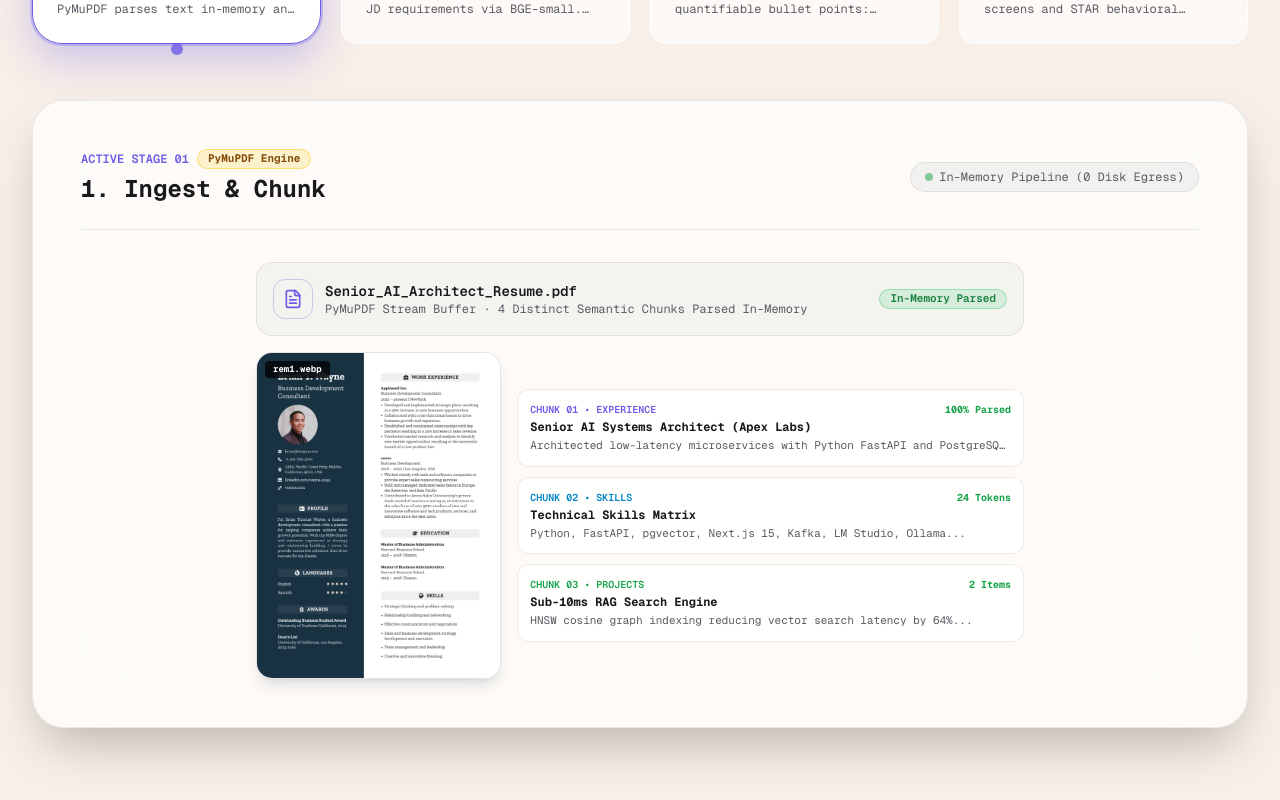
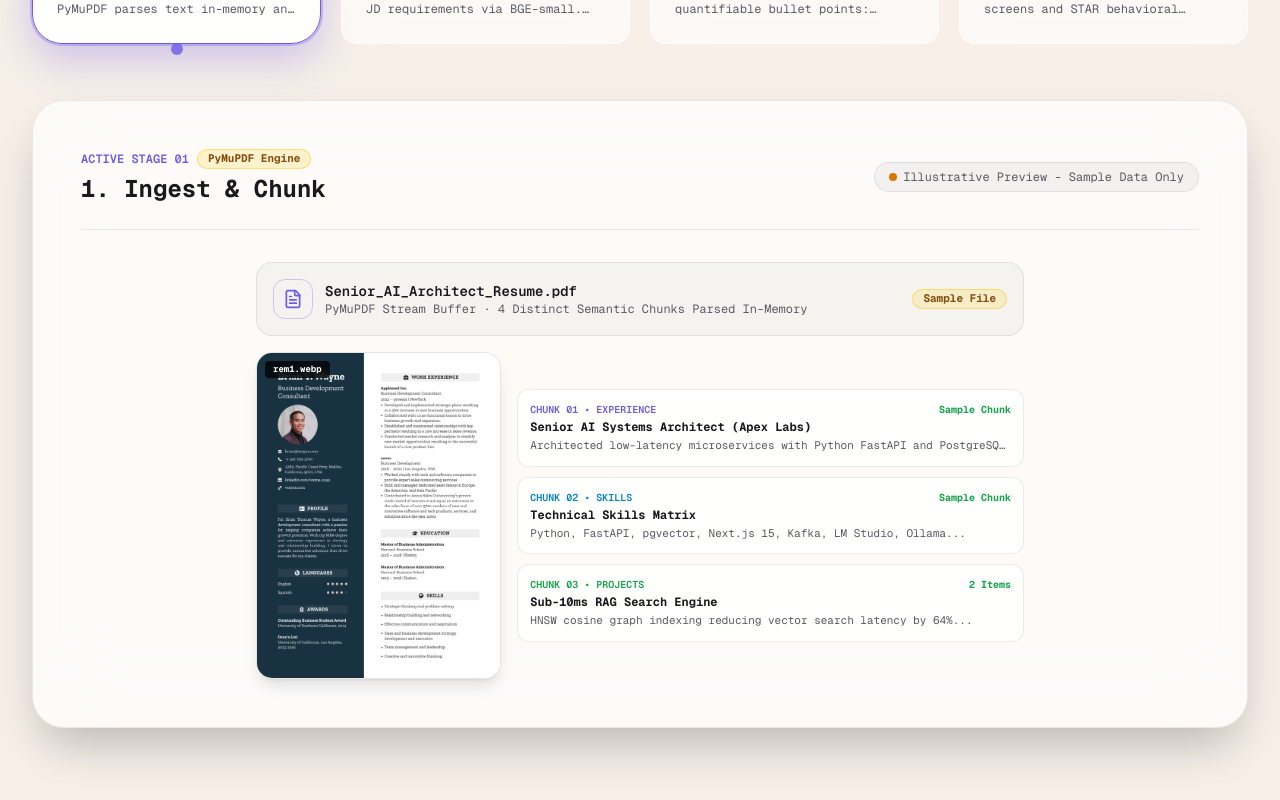
Before and after one commit to ITshortbot/PlaceMind, a Next.js app in the folder frontend/: page / in a window 1280 px wide. Shown: the part 2459-3259 px from the top of the page. Built offline with nearby package versions, Linux system fonts and the light colour scheme.

Commit message:
fix: label landing demo preview as illustrative, strip fake precision and nonexistent audio claims

```diff
--- a/frontend/src/components/landing/HowItWorks.tsx
+++ b/frontend/src/components/landing/HowItWorks.tsx
@@ -189,8 +189,8 @@ export function HowItWorks() {
 
             <div className="flex items-center gap-3 text-xs font-mono text-[#5A5A63] dark:text-[#A1A1AA]">
               <span className="flex items-center gap-1.5 px-3.5 py-1.5 rounded-full bg-black/[0.04] dark:bg-[#0A0A0C] border border-black/[0.08] dark:border-white/[0.08]">
-                <span className="w-2 h-2 rounded-full bg-[#16A34A] dark:bg-[#22C55E] animate-pulse" />
-                In-Memory Pipeline (0 Disk Egress)
+                <span className="w-2 h-2 rounded-full bg-[#D97706] dark:bg-[#F59E0B]" />
+                Illustrative Preview - Sample Data Only
               </span>
             </div>
           </div>
@@ -213,8 +213,8 @@ export function HowItWorks() {
                       </div>
                     </div>
                   </div>
-                  <Badge variant="success" size="sm">
-                    In-Memory Parsed
+                  <Badge variant="accent" size="sm">
+                    Sample File
                   </Badge>
                 </div>
 
@@ -237,7 +237,7 @@ export function HowItWorks() {
                     <div className="p-3 rounded-xl bg-white/85 dark:bg-[#0A0A0C] border border-black/[0.08] dark:border-white/[0.08] hover:border-[#6C5CE7]/40 transition-colors">
                       <div className="flex justify-between items-center">
                         <span className="text-[10px] text-[#6C5CE7] uppercase font-mono font-semibold">Chunk 01 &bull; Experience</span>
-                        <span className="text-[10px] text-[#16A34A] dark:text-[#22C55E] font-mono font-bold">100% Parsed</span>
+                        <span className="text-[10px] text-[#16A34A] dark:text-[#22C55E] font-mono font-bold">Sample Chunk</span>
                       </div>
                       <div className="text-xs font-bold text-[#1A1A1E] dark:text-[#F5F5F7] mt-0.5">
                         Senior AI Systems Architect (Apex Labs)
@@ -250,7 +250,7 @@ export function HowItWorks() {
                     <div className="p-3 rounded-xl bg-white/85 dark:bg-[#0A0A0C] border border-black/[0.08] dark:border-white/[0.08] hover:border-[#38BDF8]/40 transition-colors">
                       <div className="flex justify-between items-center">
                         <span className="text-[10px] text-[#0284C7] dark:text-[#38BDF8] uppercase font-mono font-semibold">Chunk 02 &bull; Skills</span>
-                        <span className="text-[10px] text-[#16A34A] dark:text-[#22C55E] font-mono font-bold">24 Tokens</span>
+                        <span className="text-[10px] text-[#16A34A] dark:text-[#22C55E] font-mono font-bold">Sample Chunk</span>
                       </div>
                       <div className="text-xs font-bold text-[#1A1A1E] dark:text-[#F5F5F7] mt-0.5">
                         Technical Skills Matrix
@@ -314,7 +314,7 @@ export function HowItWorks() {
                     </div>
                   </div>
                   <Badge variant="warning" size="sm">
-                    Weak Match
+                    Sample Gap
                   </Badge>
                 </div>
               </div>
@@ -352,10 +352,10 @@ export function HowItWorks() {
                   <div>
                     <div className="flex items-center gap-2 mb-1">
                       <span className="text-xs font-bold text-[#1A1A1E] dark:text-[#F5F5F7]">
-                        AI Staff Interviewer Probe
+                        Sample Interview Question
                       </span>
                       <Badge variant="accent" size="sm">
-                        Real-Time Audio
+                        Illustrative
                       </Badge>
                     </div>
                     <p className="text-xs text-[#5A5A63] dark:text-[#A1A1AA] italic leading-[1.6]">
```
